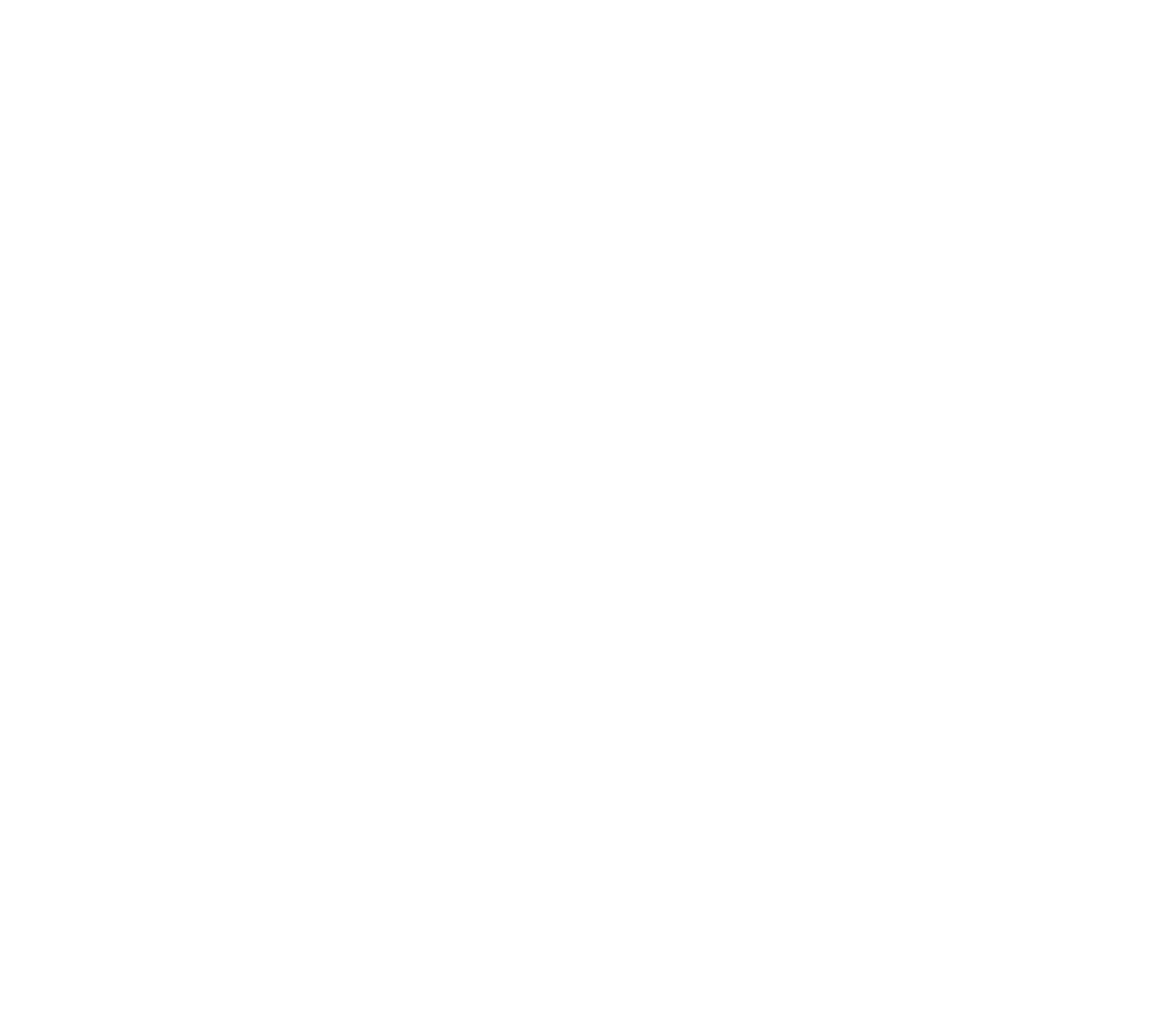
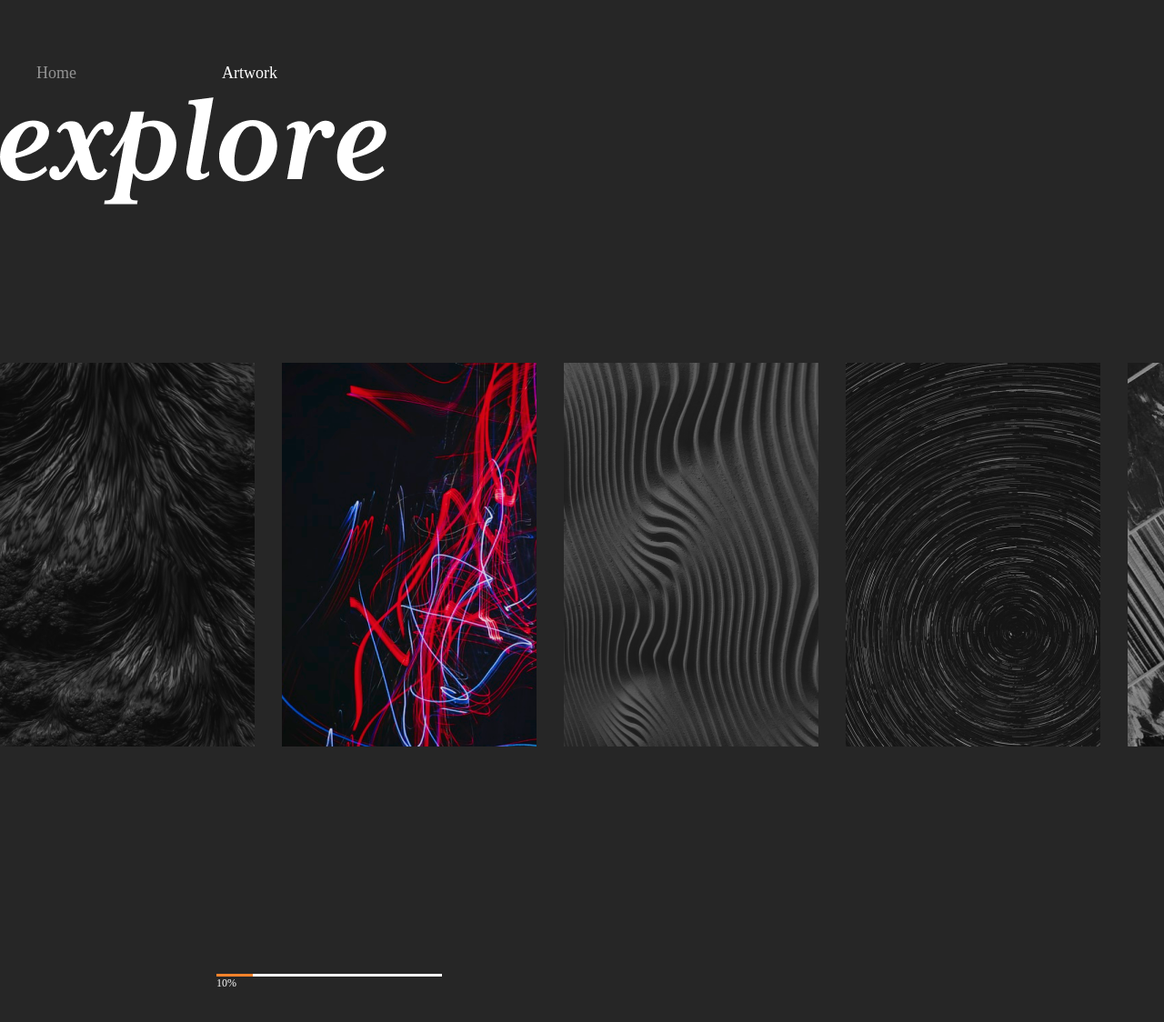
Before and after one commit to Abdisalomov/Web-UL-Kit, a plain HTML site: page Web UL Kit 12/index.html in a window 1280 px wide. Shown: the whole page at 91% size. Before the commit the page ends 800 px from the top, so only its background shows below. Drawn offline with Linux system fonts and the light colour scheme.

Commit message:
web 12 finish

```diff
--- a/Web UL Kit 12/SASS/main.scss
+++ b/Web UL Kit 12/SASS/main.scss
@@ -0,0 +1,57 @@
+body {
+    margin: 0;
+    padding: 0;
+    box-sizing: border-box;
+    background-color: #262626;
+}
+
+
+
+.main-navigation {
+    .main-navigation__item {
+        margin-top: 70px;
+        display: grid;
+        grid-template-columns: auto auto;
+        justify-content: start;
+        gap: 160px;
+
+        li {
+            list-style: none;
+            .home {
+                opacity: 0.5;
+            }
+            a {
+                color: #ffffff;
+                text-decoration: none;
+                font-size: 18px;
+                font-weight: 400;
+            }
+        }
+    }
+}
+
+.images {
+    margin-top: 170px;
+    display: flex;
+    justify-content: end;
+    gap: 30px;
+}
+
+.line {
+    margin-left: 238px;
+    margin-top: 250px;
+    margin-bottom: 120px;
+
+    .grid {
+        display: grid;
+        grid-template-columns: auto auto;
+        justify-content: start;
+    }
+
+    p {
+        margin-top: 0px;
+        font-size: 12px;
+        font-weight: 400;
+        color: #ffffff;
+    }
+}
--- a/Web UL Kit 12/index.html
+++ b/Web UL Kit 12/index.html
@@ -3,9 +3,43 @@
 <head>
     <meta charset="UTF-8">
     <meta name="viewport" content="width=device-width, initial-scale=1.0">
-    <title>Document</title>
+
+    <!-- CSS -->
+    <link rel="stylesheet" href="./SASS/main.css">
+
+
+    <title>Web UL Kit 12</title>
 </head>
 <body>
+    <header class="main-header">
+        <nav class="main-navigation">
+            <ul class="main-navigation__item">
+                <li>
+                    <a href="" class="home">Home</a>
+                </li>
+                <li>
+                    <a href="">Artwork</a>
+                </li>
+            </ul>
+        </nav>
+    </header>
+    <div class="absolute">
+        <img src="./img/explore.png" alt="">
+    </div>
+    <div class="images">
+        <img src="./img/Rectangle 234.png" alt="">
+        <img src="./img/Rectangle 235 (1).png" alt="">
+        <img src="./img/Rectangle 236 (1).png" alt="">
+        <img src="./img/Rectangle 237.png" alt="">
+        <img src="./img/Rectangle 238.png" alt="">
+    </div>
 
+    <div class="line">
+        <div class="grid">
+            <img src="./img/Line 104.png" alt="" class="img">
+            <img src="./img/Line 103.png" alt="">
+        </div>
+        <p>10%</p>
+    </div>
 </body>
 </html>
```
Also changed, not shown: Web UL Kit 12/SASS/main.css, Web UL Kit 12/img/Line 103.png (added), Web UL Kit 12/img/Line 104.png (added), Web UL Kit 12/img/Rectangle 235 (1).png (added), Web UL Kit 12/img/Rectangle 235.png (deleted), Web UL Kit 12/img/Rectangle 236 (1).png (added), Web UL Kit 12/img/Rectangle 236.png (deleted), 1 other file.
